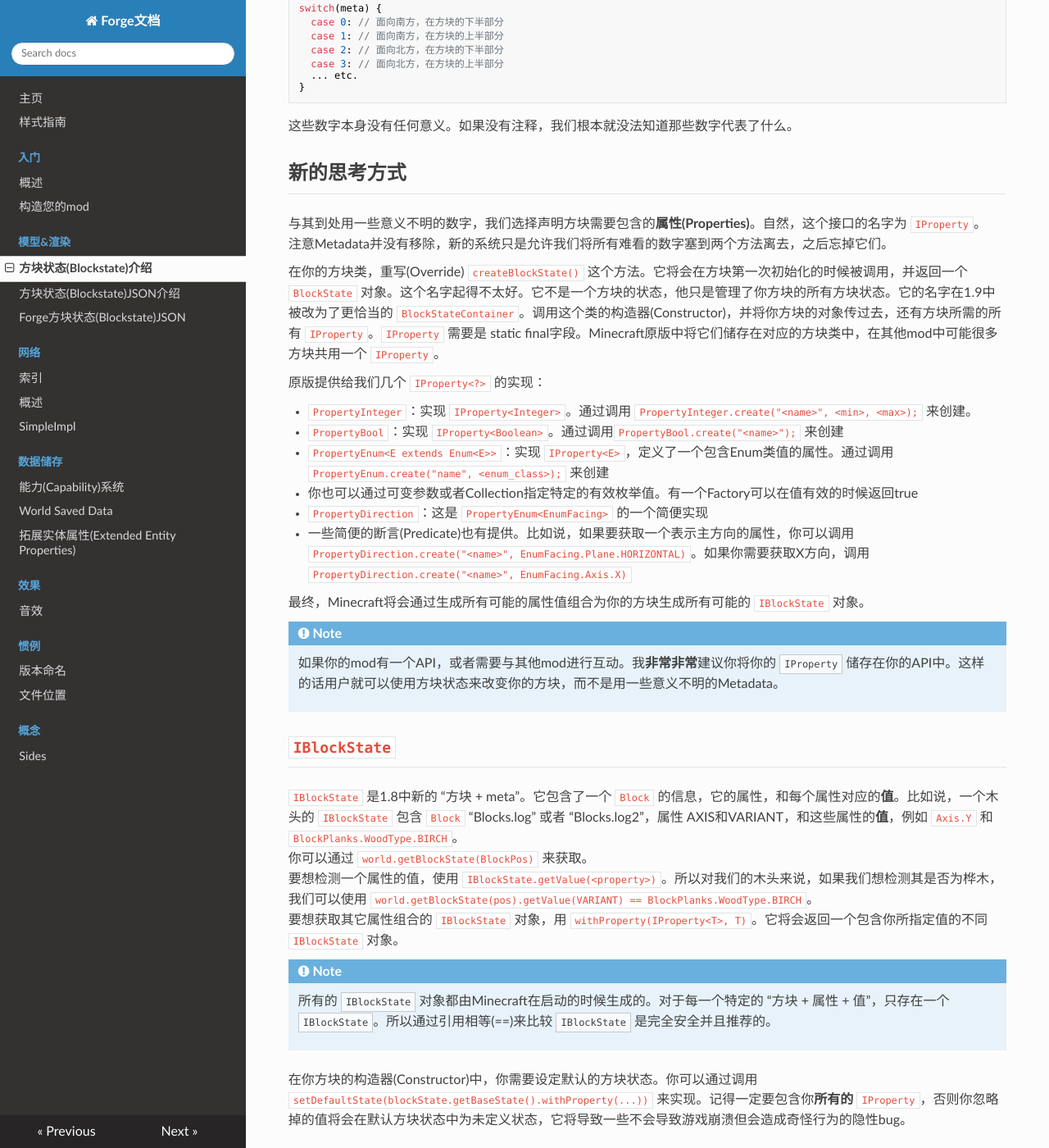
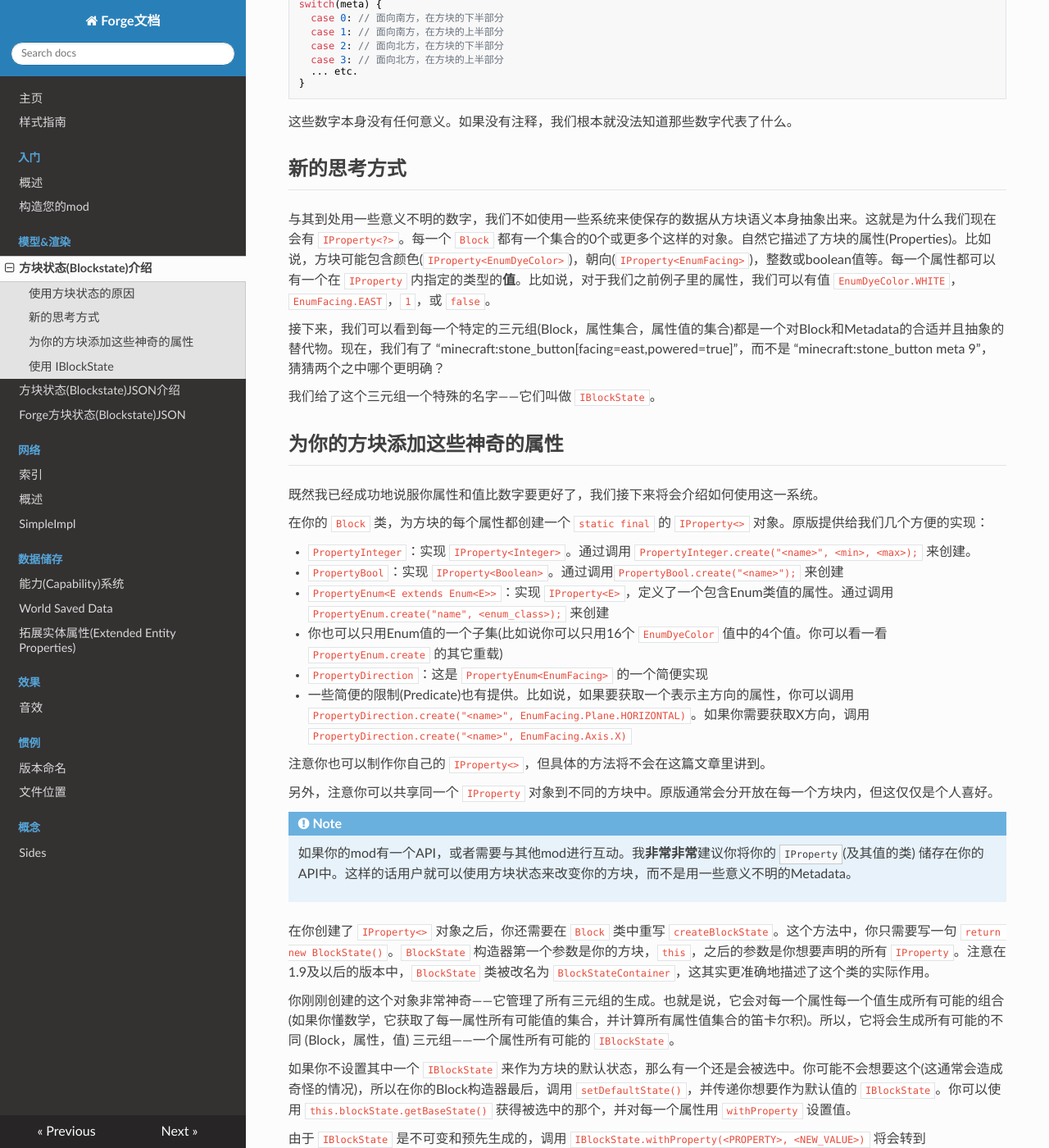
Before and after one commit to Krasjet/Forge-Documentation-CN, an MkDocs documentation site: the page built from docs/blockstates/states.md, in a window 1280 px wide and 1400 px high, scrolled down 494 px. Shown: the whole window at 82% size. Built offline with MkDocs 1.6.1, drawn with Linux system fonts in a browser that asks for light colours; nearby versions of some CDN libraries; old or Windows-style settings are respelled for this version of MkDocs; some of the changed text lies outside the part shown.

Commit message:
Update state tutorial

```diff
--- a/docs/blockstates/states.md
+++ b/docs/blockstates/states.md
@@ -6,7 +6,7 @@
 这个指南旨在对方块状态(Block States)提供一个入门等级的介绍。如果你知道什么是拓展状态(Extended States)，你可能会注意到我精简了一下东西。这是有意的，我们不想给初学者太多不会及时用到的信息。如果你不知道什么是拓展状态，不要担心，我们在之后会另外写一个文档。
 
 使用方块状态的原因
-================
+----------------
 
 在Minecraft 1.8中，方块和Metadata值的直接操作被抽象成了方块状态。
 这个系统的目的为避免难看又不直观的原始Metadata的操作。
@@ -28,67 +28,83 @@ switch(meta) {
 新的思考方式
 -----------
 
-与其到处用一些意义不明的数字，我们选择声明方块需要包含的**属性(Properties)**。自然，这个接口的名字为 `IProperty`。
-注意Metadata并没有移除，新的系统只是允许我们将所有难看的数字塞到两个方法离去，之后忘掉它们。
+与其到处用一些意义不明的数字，我们不如使用一些系统来使保存的数据从方块语义本身抽象出来。这就是为什么我们现在会有 `IProperty<?>`。每一个 `Block` 都有一个集合的0个或更多个这样的对象。自然它描述了方块的属性(Properties)。比如说，方块可能包含颜色(`IProperty<EnumDyeColor>`)，朝向(`IProperty<EnumFacing>`)，整数或boolean值等。每一个属性都可以有一个在 `IProperty` 内指定的类型的**值**。比如说，对于我们之前例子里的属性，我们可以有值 `EnumDyeColor.WHITE`，`EnumFacing.EAST`，`1`，或 `false`。
 
-在你的方块类，重写(Override) `createBlockState()` 这个方法。它将会在方块第一次初始化的时候被调用，并返回一个 `BlockState` 对象。这个名字起得不太好。它不是一个方块的状态，他只是管理了你方块的所有方块状态。它的名字在1.9中被改为了更恰当的 `BlockStateContainer`。调用这个类的构造器(Constructor)，并将你方块的对象传过去，还有方块所需的所有 `IProperty`。`IProperty` 需要是 static final字段。Minecraft原版中将它们储存在对应的方块类中，在其他mod中可能很多方块共用一个 `IProperty`。
+接下来，我们可以看到每一个特定的三元组(Block，属性集合，属性值的集合)都是一个对Block和Metadata的合适并且抽象的替代物。现在，我们有了 "minecraft:stone_button[facing=east,powered=true]"，而不是 "minecraft:stone_button meta 9"，猜猜两个之中哪个更明确？
 
-原版提供给我们几个 `IProperty<?>` 的实现：
+我们给了这个三元组一个特殊的名字——它们叫做 `IBlockState`。
+
+为你的方块添加这些神奇的属性
+------------------------
+
+既然我已经成功地说服你属性和值比数字要更好了，我们接下来将会介绍如何使用这一系统。
+
+在你的 `Block` 类，为方块的每个属性都创建一个 `static final` 的 `IProperty<>` 对象。原版提供给我们几个方便的实现：
 
 - `PropertyInteger`：实现 `IProperty<Integer>`。通过调用 `PropertyInteger.create("<name>", <min>, <max>);` 来创建。
 - `PropertyBool`：实现 `IProperty<Boolean>`。通过调用`PropertyBool.create("<name>");` 来创建
 - `PropertyEnum<E extends Enum<E>>`：实现 `IProperty<E>`，定义了一个包含Enum类值的属性。通过调用 `PropertyEnum.create("name", <enum_class>);` 来创建
-  - 你也可以通过可变参数或者Collection指定特定的有效枚举值。有一个Factory可以在值有效的时候返回true
+  - 你也可以只用Enum值的一个子集(比如说你可以只用16个 `EnumDyeColor` 值中的4个值。你可以看一看 `PropertyEnum.create` 的其它重载)
 - `PropertyDirection`：这是 `PropertyEnum<EnumFacing>` 的一个简便实现
-  - 一些简便的断言(Predicate)也有提供。比如说，如果要获取一个表示主方向的属性，你可以调用 `PropertyDirection.create("<name>", EnumFacing.Plane.HORIZONTAL)`。如果你需要获取X方向，调用 `PropertyDirection.create("<name>", EnumFacing.Axis.X)`
+  - 一些简便的限制(Predicate)也有提供。比如说，如果要获取一个表示主方向的属性，你可以调用 `PropertyDirection.create("<name>", EnumFacing.Plane.HORIZONTAL)`。如果你需要获取X方向，调用 `PropertyDirection.create("<name>", EnumFacing.Axis.X)`
 
-最终，Minecraft将会通过生成所有可能的属性值组合为你的方块生成所有可能的 `IBlockState` 对象。
+注意你也可以制作你自己的 `IProperty<>`，但具体的方法将不会在这篇文章里讲到。
+
+另外，注意你可以共享同一个 `IProperty` 对象到不同的方块中。原版通常会分开放在每一个方块内，但这仅仅是个人喜好。
 
 !!! note
 
-	如果你的mod有一个API，或者需要与其他mod进行互动。我**非常非常**建议你将你的 `IProperty` 储存在你的API中。这样的话用户就可以使用方块状态来改变你的方块，而不是用一些意义不明的Metadata。
+	如果你的mod有一个API，或者需要与其他mod进行互动。我**非常非常**建议你将你的 `IProperty`(及其值的类) 储存在你的API中。这样的话用户就可以使用方块状态来改变你的方块，而不是用一些意义不明的Metadata。
 
-`IBlockState`
--------------
+在你创建了 `IProperty<>` 对象之后，你还需要在 `Block` 类中重写 `createBlockState`。这个方法中，你只需要写一句 `return new BlockState()`。`BlockState` 构造器第一个参数是你的方块，`this`，之后的参数是你想要声明的所有 `IProperty`。注意在1.9及以后的版本中，`BlockState` 类被改名为 `BlockStateContainer`，这其实更准确地描述了这个类的实际作用。
 
-`IBlockState` 是1.8中新的 "方块 + meta"。它包含了一个 `Block` 的信息，它的属性，和每个属性对应的**值**。比如说，一个木头的 `IBlockState` 包含 `Block` "Blocks.log" 或者 "Blocks.log2"，属性 AXIS和VARIANT，和这些属性的**值**，例如 `Axis.Y` 和 `BlockPlanks.WoodType.BIRCH`。
-你可以通过 `world.getBlockState(BlockPos)` 来获取。
-要想检测一个属性的值，使用 `IBlockState.getValue(<property>)`。所以对我们的木头来说，如果我们想检测其是否为桦木，我们可以使用 `world.getBlockState(pos).getValue(VARIANT) == BlockPlanks.WoodType.BIRCH`。
-要想获取其它属性组合的 `IBlockState` 对象，用 `withProperty(IProperty<T>, T)`。它将会返回一个包含你所指定值的不同 `IBlockState` 对象。
+你刚刚创建的这个对象非常神奇——它管理了所有三元组的生成。也就是说，它会对每一个属性每一个值生成所有可能的组合(如果你懂数学，它获取了每一属性所有可能值的集合，并计算所有属性值集合的笛卡尔积)。所以，它将会生成所有可能的不同 (Block，属性，值) 三元组——一个属性所有可能的 `IBlockState`。
 
-!!! note
+如果你不设置其中一个 `IBlockState` 来作为方块的默认状态，那么有一个还是会被选中。你可能不会想要这个(这通常会造成奇怪的情况)，所以在你的Block构造器最后，调用 `setDefaultState()`，并传递你想要作为默认值的 `IBlockState`。你可以使用 `this.blockState.getBaseState()` 获得被选中的那个，并对每一个属性用 `withProperty` 设置值。
 
-	所有的 `IBlockState` 对象都由Minecraft在启动的时候生成的。对于每一个特定的 "方块 + 属性 + 值"，只存在一个 `IBlockState`。所以通过引用相等(==)来比较 `IBlockState` 是完全安全并且推荐的。
+由于 `IBlockState` 是不可变和预先生成的，调用 `IBlockState.withProperty(<PROPERTY>, <NEW_VALUE>)` 将会转到 `BlockState`/`BlockStateContainer` 并请求(Request)一个对应你需求值的 `IBlockState`，而不是创建一个新的 `IBlockState`。
 
-在你方块的构造器(Constructor)中，你需要设定默认的方块状态。你可以通过调用 `setDefaultState(blockState.getBaseState().withProperty(...))` 来实现。记得一定要包含你**所有的** `IProperty`，否则你忽略掉的值将会在默认方块状态中为未定义状态，它将导致一些不会导致游戏崩溃但会造成奇怪行为的隐性bug。
+由于基本的 `IBlockState` 在启动时就生成为固定的集合，所以通过引用相等(==)来比较 `IBlockState` 是完全安全并且推荐的。
 
-从Meta保存和读取
----------------
+使用 `IBlockState`
+-----------------
 
-如果你的方块没有使用 `IProperty` ，那么你不需要重写这两个方法。如果你使用了，那你**必须**要重写，否则Minecraft将会在启动的时候崩溃。
-重写 `getMetaFromState` 和 `getStateFromMeta`。你需要在这两个方法中进行位掩码，位压缩，及位检测等操作。注意由于保存格式没有改变，你仍然只能有16个meta值(0-15)。
+我们知道，`IBlockState` 是个非常强大的对象，你可以通过调用 `getValue(<PROPERTY>)` 来获取一个属性的值，传递的参数为你想要检测的 `IProperty<>`。
+
+如果你想获取一个拥有不同集合值的 `IBlockState`，调用 `withProperty(<PROPERTY>, <NEW_VALUE>)`。这将会返回另一个预先生成的对应 `IBlockState` 对象。
+
+你可以使用 `setBlockState()` 和 `getBlockState()` 在世界中获取或设定 `IBlockState`。
+
+幻想杀手
+=======
+
+很遗憾，抽象层在其核心其实是个谎言。我们仍需要翻译每一个 `IBlockState` 到一个从0到15的数字，它将会储存在世界中或者从世界中读取。
+
+如果你声明了任何 `IProperty`，你**必须**重写 `getMetaFromState` 和 `getStateFromMeta`。
+
+这里你将会读取属性的值，并返回一个合适的0到15之间的整数，或者是倒过来。读者们可以自己看看原版方块的例子。
 
 !!! warning
 
 	你的 `getMetaFromState` 和 `getStateFromMeta` 方法**必须**是一对一的！换句话说，相同的属性与值必须映射到同一meta值，反之亦然。如果你没有做到这个，游戏将**不会**崩溃。它只会让所有东西都表现得很奇怪。
 
-`IBlockState`：不仅仅是Block和Meta
----------------------------------
+“实际”状态
+---------
 
-这并不是故事的结束。
-如果你指向一个原版的栅栏并将F3打开，你可能会注意到boolean属性north，south，west，和east。你可能会注意到栅栏并不将连接属性记录到meta中，这是为什么呢？
-显然，`IBlockState` 可以储存没有保存到meta的属性的值。你可以同样在 `createBlockState` 中注册他们。
-在你方块类中重写 `getActualState`。这里，栅栏和红石检测四周的连接，并相应修改方块的状态。
+你可能会注意到栅栏并不将连接属性记录到meta中，但在F3菜单中你仍可以看到它的属性和值！这是为什么呢？
+
+方块可以声明不保存到Metadata中的属性。这些通常用作渲染目的，但也可以有一些其他的用处。
+
+你仍可以在 `createBlockState` 中声明它们，并且使用 `setDefaultState` 设置值。然而，这些值在 `getMetaFromState` 和 `getStateFromMeta` 里都**不要**动。
+
+然而，你需要在你的 `Block` 类中重写 `getActualState`。这里你将会接收到对应世界中Metadata值的 `IBlockState` ，你需要返回另一个包含缺失信息的 `IBlockState`，比如说栅栏链接，红石链接等。你需要用 `withProperty` 来附加属性。你也可以用这个来对一个值读TileEntity数据(当然你需要恰当的安全检查！)。
 
 !!! note
 
 	调用 `world.getBlockState()` 将会返回代表metadata的 `IBlockState`。所以返回的 `IBlockState` 将不会包含 `getActualState` 内的数据。如果这写数据对你的代码很重要，请务必调用 `getActualState`！
 
-!!! warning
-
-	在 `getMetaFromState`/`getStateFromMeta` **不要**动至于渲染相关的属性！这两个方法只应该操作你需要储存的属性。
-
 拓展阅读
 -------
 
-1.8中的渲染和拓展状态：未完成
+- 1.8+中的渲染：未完成
+- 拓展状态(Extended States)：未完成
```
Also changed, not shown: docs/index.md (+1 -1 lines).
